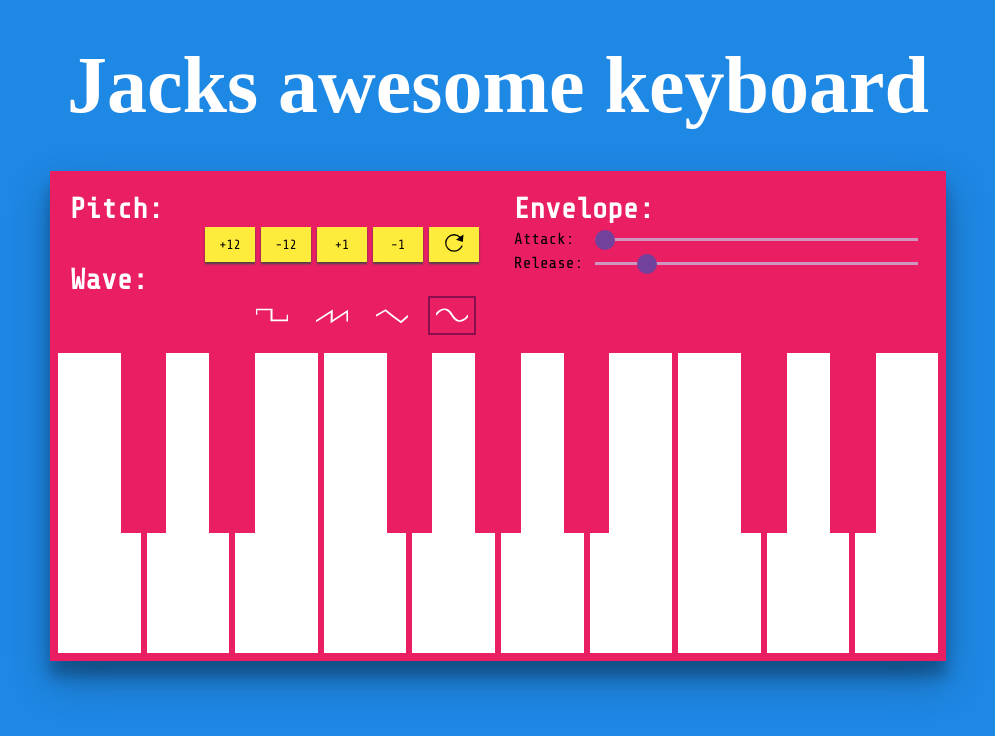
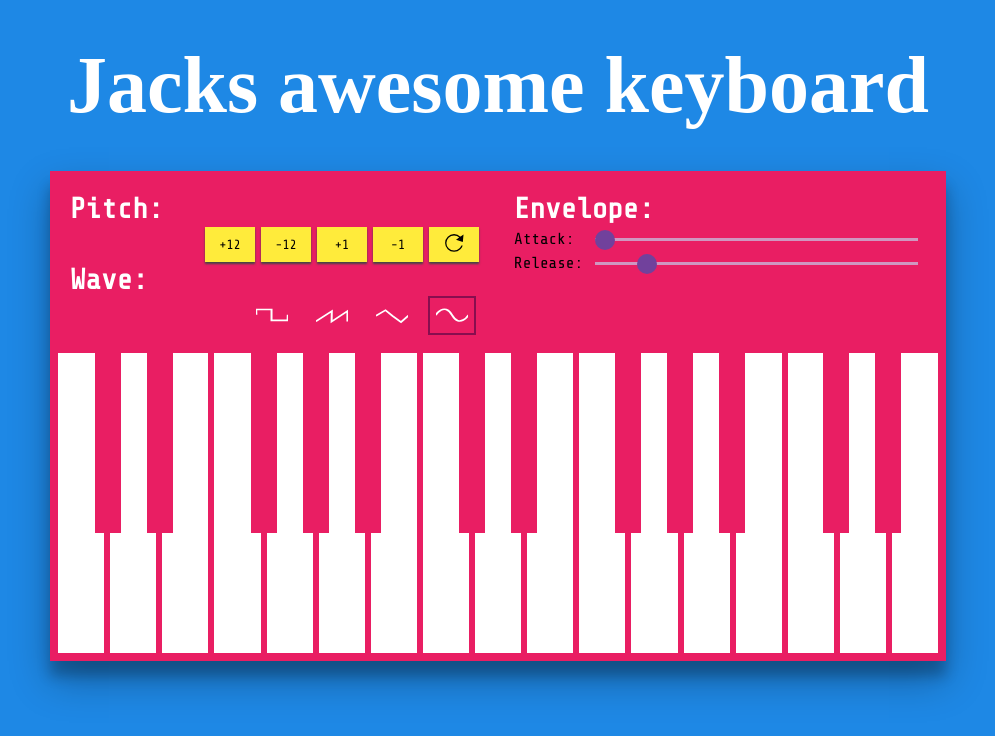
Before and after one commit to JackDanielJosephVarney/keyboard-app, a React (Create React App) app: page / in a window 1280 px wide. Shown: the top 736 px of the page, without its empty margins (142-1137 px from the left). Built offline with nearby package versions, Linux system fonts and the light colour scheme; the HTML template or start-up script is replaced by a standard one; a web font is replaced by a local one.

Commit message:
added more keys

```diff
--- a/src/containers/Keys.tsx
+++ b/src/containers/Keys.tsx
@@ -24,7 +24,19 @@ const keyCodes: number[] = [
   76, // l
   190, // .
   186, // ;
-  191 // /
+  69, // e
+  82, // r
+  53, // 5
+  84, // t
+  54, // 6
+  89, // y
+  55, // 7
+  85, // u
+  73, // i
+  57, // 9
+  79, // o
+  48, // 0
+  80 // p
 ]; // qwerty 4 life
 
 export interface Props {}
@@ -72,9 +84,18 @@ export default class Keyboard extends React.Component<Props, State> {
           {keys[7]}
           {keys[9]}
           {keys[11]}
+
           {keys[12]}
           {keys[14]}
           {keys[16]}
+          {keys[17]}
+          {keys[19]}
+          {keys[21]}
+          {keys[23]}
+
+          {keys[24]}
+          {keys[26]}
+          {keys[28]}
         </div>
         <div className="flex-row sharp-key-container">
           <div className="seperator sep-se" />
@@ -88,9 +109,21 @@ export default class Keyboard extends React.Component<Props, State> {
           <div className="seperator sep-x" />
           {keys[10]}
           <div className="seperator sep-magic" />
+
           {keys[13]}
           <div className="seperator sep-x" />
           {keys[15]}
+          <div className="seperator sep-magic" />
+          {keys[18]}
+          <div className="seperator sep-x" />
+          {keys[20]}
+          <div className="seperator sep-x" />
+          {keys[22]}
+          <div className="seperator sep-magic" />
+
+          {keys[25]}
+          <div className="seperator sep-x" />
+          {keys[27]}
           <div className="seperator sep-se" />
         </div>
       </>
@@ -99,12 +132,10 @@ export default class Keyboard extends React.Component<Props, State> {
 
   // since there are more keys than notes you need to loop back to the start
   getNote(i: number): string {
-    let index = i;
-
-    if (i > notes.length - 1) {
-      index = i - notes.length;
+    while (i > notes.length - 1) {
+      i = i - notes.length;
     }
 
-    return notes[index];
+    return notes[i];
   }
 }
```
